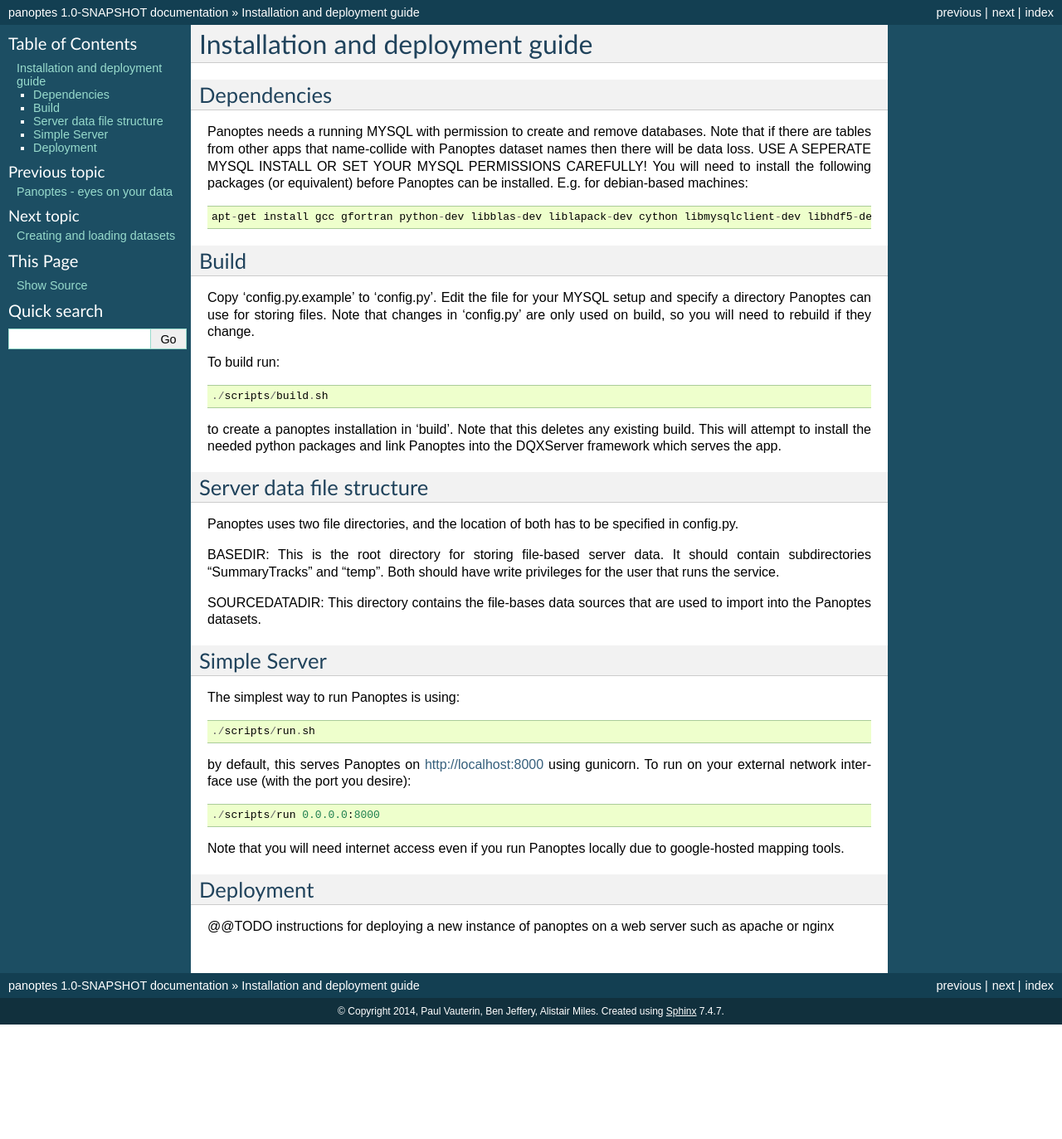
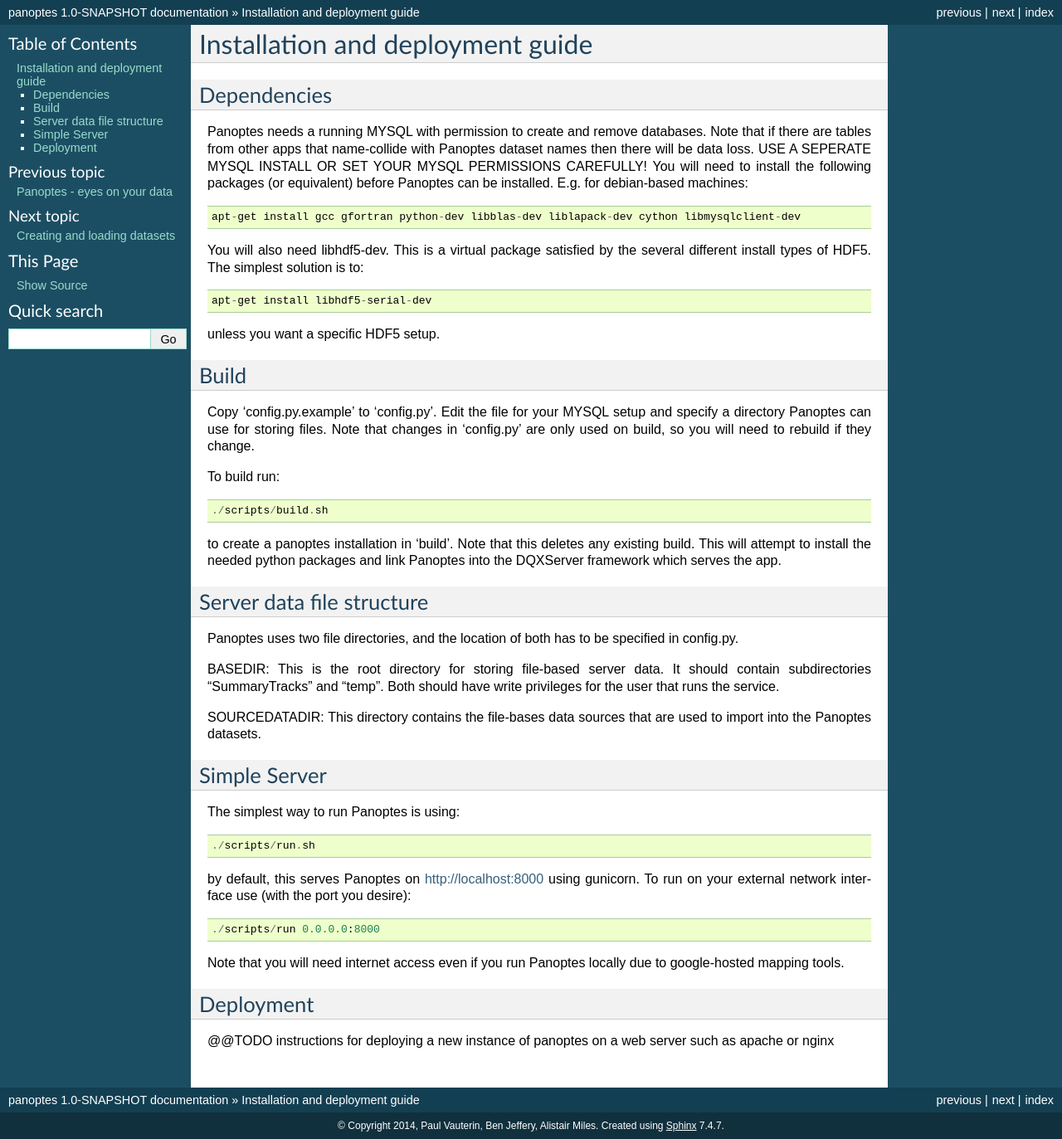
Before and after one commit to cggh/panoptes, a Sphinx documentation site: the page built from documentation/deployment.rst, in a window 1280 px wide. Shown: the whole page at 83% size. Built offline with Sphinx 7.4.7, drawn with Linux system fonts in a browser that asks for light colours; before the commit the page ends 1235 px from its top, so only the background shows below that.

Commit message:
Add note about hdf package

```diff
--- a/documentation/deployment.rst
+++ b/documentation/deployment.rst
@@ -8,8 +8,13 @@ Note that if there are tables from other apps that name-collide with Panoptes da
 USE A SEPERATE MYSQL INSTALL OR SET YOUR MYSQL PERMISSIONS CAREFULLY!
 You will need to install the following packages (or equivalent) before Panoptes can be installed. E.g. for debian-based machines::
 
-	apt-get install gcc gfortran python-dev libblas-dev liblapack-dev cython libmysqlclient-dev libhdf5-dev
+	apt-get install gcc gfortran python-dev libblas-dev liblapack-dev cython libmysqlclient-dev
 
+You will also need libhdf5-dev. This is a virtual package satisfied by the several different install types of HDF5. The simplest solution is to::
+
+    apt-get install libhdf5-serial-dev
+
+unless you want a specific HDF5 setup.
 
 Build
 -----
```
